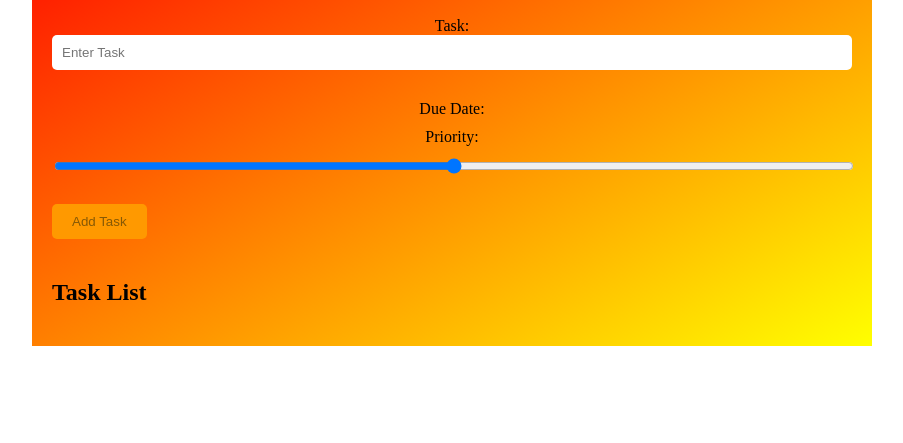
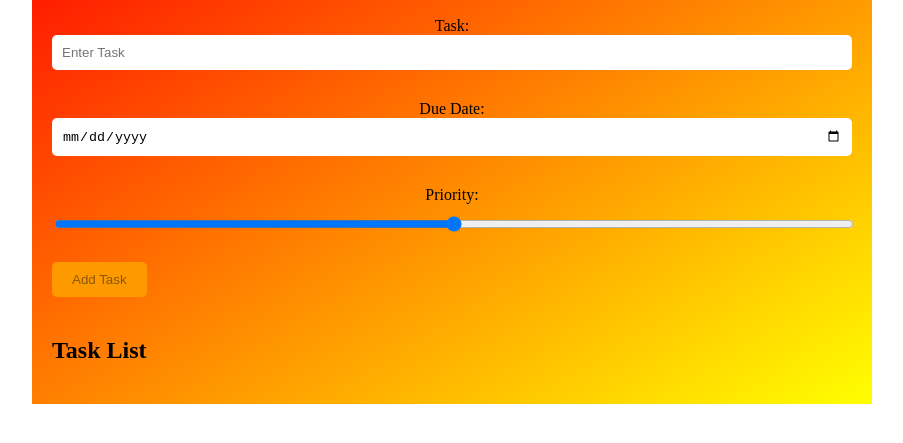
Before and after one commit to ejehlers/To-Do-App, a plain HTML site: page index.html in a window 1280 px wide. Shown: the part 125-568 px from the top of the page, without its empty margins (188-1091 px from the left). Drawn offline with Linux system fonts and the light colour scheme.

Commit message:
Layout Fixed
Layout fixed still an error with Javascript.

```diff
--- a/index.html
+++ b/index.html
@@ -16,6 +16,7 @@
       <label for="task">Task:</label>
       <input type="text" id="task" placeholder="Enter Task"/>
       <label for="Due Date">Due Date:</label>
+      <input type="date" id="due-date" />
       <label for="priority">Priority:</label>
         <input type="range" min="1" max="5" id="priority" />
         <button id="add">Add Task</button>
```
